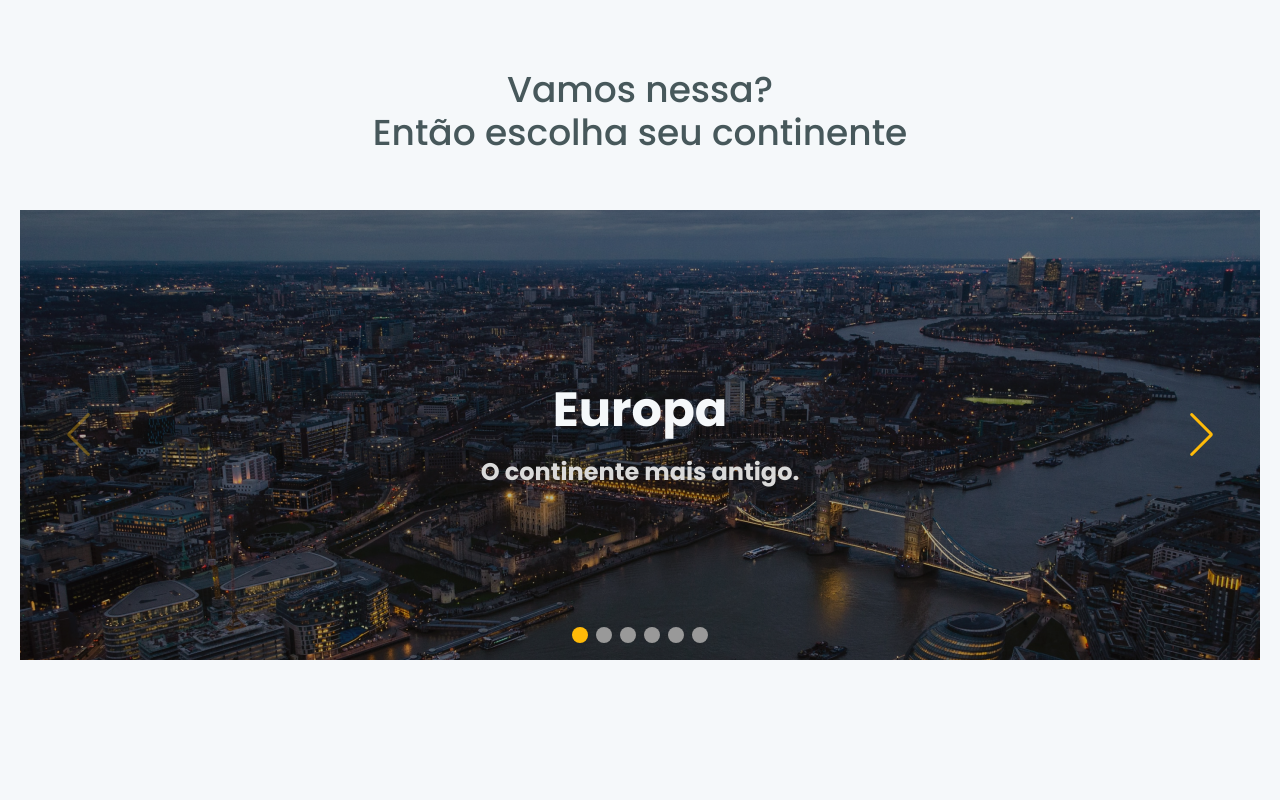
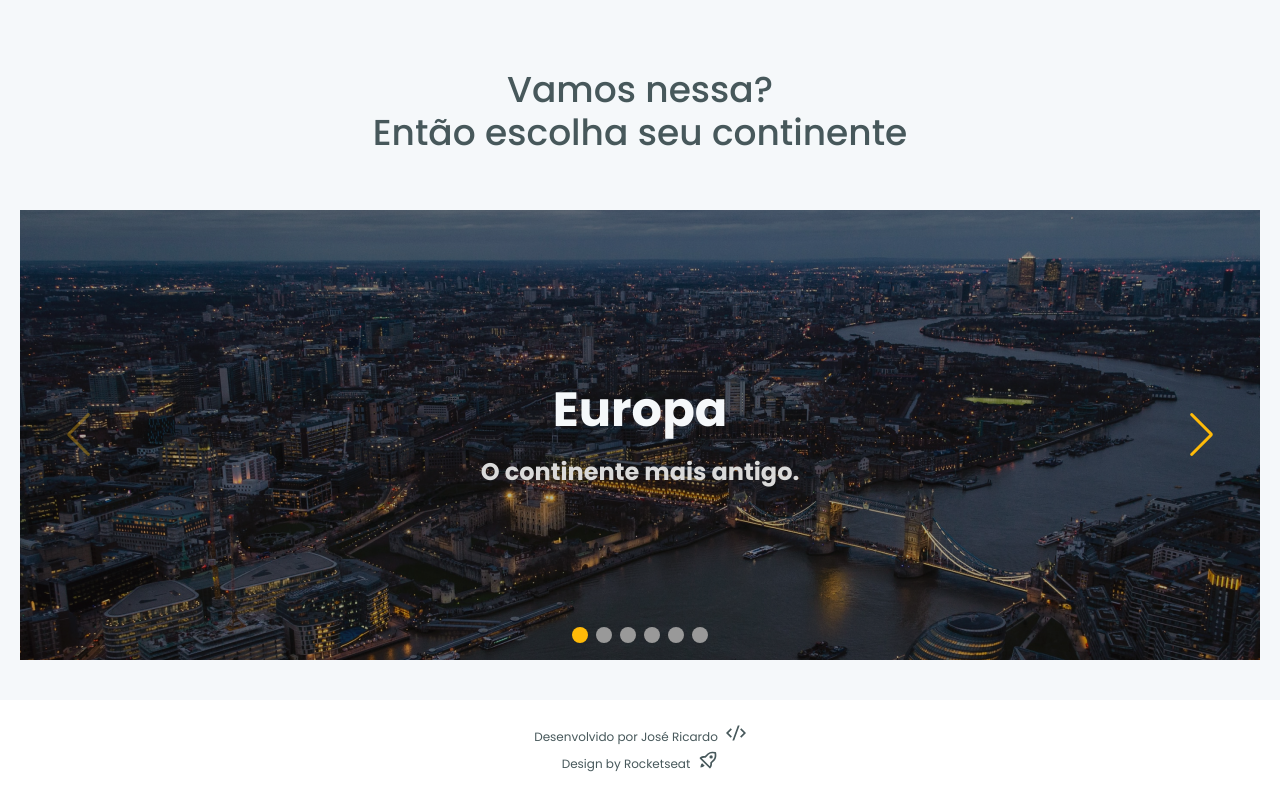
Before and after one commit to jose-rgb/worldtrip, a Next.js app: page / in a window 1280 px wide. Shown: the part 802-1602 px from the top of the page. Before the commit the page ends 1502 px from the top, so only its background shows below. Built offline with nearby package versions, Linux system fonts and the light colour scheme; grey boxes are pictures that could not be loaded.

Commit message:
add component footer

```diff
--- /dev/null
+++ b/src/components/Footer/index.tsx
@@ -0,0 +1,36 @@
+import { Flex, Grid, Text, Link, Icon} from "@chakra-ui/react";
+import { RiCodeSSlashFill } from "react-icons/ri"
+import { BiRocket } from "react-icons/bi"
+
+export default function Footer() {
+
+
+    return (
+        <Flex as="footer" bg="white" w="100%" mx="auto" px="1rem" h={["60px", "100px"]} align="center" justify="center" >
+
+            <Grid h="100%" mx="auto" maxW="1240px" alignItems="center" templateColumns="repeat(3, 1fr)" >
+
+                <Flex gridColumn="2" alignItems="center" direction="column" justifyContent="center">
+
+                    <Flex alignItems="center" justifyContent="center">
+                        <Text fontSize={["10px", "12px"]} > Desenvolvido por José Ricardo </Text>
+                        <a href="https://github.com/jose-rgb">
+                            <Icon as={RiCodeSSlashFill} ml="2" fontSize={[15, 20]} justifySelf="start"/>
+                        </a>
+                    </Flex>
+
+                    <Flex alignItems="center" justifyContent="center">
+                        <Text fontSize={["10px", "12px"]} >Design by Rocketseat </Text>
+                        <a href="https://www.rocketseat.com.br/">
+                            <Icon as={BiRocket} ml="2" fontSize={[15, 20]} justifySelf="start"/>
+                        </a>
+                    </Flex>
+
+
+                </Flex>
+
+            </Grid>
+
+        </Flex>
+    );
+}
--- a/src/pages/continent/africa.tsx
+++ b/src/pages/continent/africa.tsx
@@ -2,6 +2,7 @@ import { Flex, Heading, Grid } from "@chakra-ui/react";
 import City from "../../components/City";
 import ContinentBanner from "../../components/ContinentBanner";
 import ContinentContent from "../../components/ContinentContent";
+import Footer from "../../components/Footer";
 import Header from "../../components/Header";
 
 export default function Africa() {
@@ -42,6 +43,8 @@ export default function Africa() {
                 </>
             </Flex>
 
+            < Footer />
+
         </Flex>
     )
 }
--- a/src/pages/continent/asia.tsx
+++ b/src/pages/continent/asia.tsx
@@ -2,6 +2,7 @@ import { Flex, Heading, Grid } from "@chakra-ui/react";
 import City from "../../components/City";
 import ContinentBanner from "../../components/ContinentBanner";
 import ContinentContent from "../../components/ContinentContent";
+import Footer from "../../components/Footer";
 import Header from "../../components/Header";
 
 export default function Asia() {
@@ -46,6 +47,8 @@ export default function Asia() {
                 </>
             </Flex>
 
+            < Footer />
+
         </Flex>
     )
 }
--- a/src/pages/continent/europe.tsx
+++ b/src/pages/continent/europe.tsx
@@ -2,6 +2,7 @@ import { Flex, Heading, Grid } from "@chakra-ui/react";
 import City from "../../components/City";
 import ContinentBanner from "../../components/ContinentBanner";
 import ContinentContent from "../../components/ContinentContent";
+import Footer from "../../components/Footer";
 import Header from "../../components/Header";
 
 export default function Europe() {
@@ -39,6 +40,8 @@ export default function Europe() {
                 </>
             </Flex>
 
+            <Footer />
+
         </Flex>
     )
 }
--- a/src/pages/continent/northAmerica.tsx
+++ b/src/pages/continent/northAmerica.tsx
@@ -2,6 +2,7 @@ import { Flex, Heading, Grid } from "@chakra-ui/react";
 import City from "../../components/City";
 import ContinentBanner from "../../components/ContinentBanner";
 import ContinentContent from "../../components/ContinentContent";
+import Footer from "../../components/Footer";
 import Header from "../../components/Header";
 
 export default function NorthAmerica() {
@@ -43,6 +44,8 @@ export default function NorthAmerica() {
                 </>
             </Flex>
 
+            <Footer />
+
         </Flex>
     )
 }
--- a/src/pages/continent/oceania.tsx
+++ b/src/pages/continent/oceania.tsx
@@ -2,6 +2,7 @@ import { Flex, Heading, Grid } from "@chakra-ui/react";
 import City from "../../components/City";
 import ContinentBanner from "../../components/ContinentBanner";
 import ContinentContent from "../../components/ContinentContent";
+import Footer from "../../components/Footer";
 import Header from "../../components/Header";
 
 export default function Oceania() {
@@ -38,6 +39,8 @@ export default function Oceania() {
                 </>
             </Flex>
 
+            <Footer />
+
         </Flex>
     )
 }
--- a/src/pages/continent/southAmerica.tsx
+++ b/src/pages/continent/southAmerica.tsx
@@ -2,6 +2,7 @@ import { Flex, Heading, Grid } from "@chakra-ui/react";
 import City from "../../components/City";
 import ContinentBanner from "../../components/ContinentBanner";
 import ContinentContent from "../../components/ContinentContent";
+import Footer from "../../components/Footer";
 import Header from "../../components/Header";
 
 export default function SouthAmerica() {
@@ -40,6 +41,8 @@ export default function SouthAmerica() {
                 </>
             </Flex>
 
+            <Footer />
+
         </Flex>
     )
 }
--- a/src/pages/index.tsx
+++ b/src/pages/index.tsx
@@ -1,6 +1,7 @@
 import { Flex, Heading } from "@chakra-ui/react";
 import Banner from "../components/Banner";
 import Divider from "../components/Divider";
+import Footer from "../components/Footer";
 import Header from "../components/Header";
 import Slider from "../components/Slider";
 import TravelMode from "../components/TravelMode";
@@ -20,6 +21,8 @@ export default function Home() {
 
         <Slider />
 
+        <Footer />
+
     </Flex>
   )
 }
```
